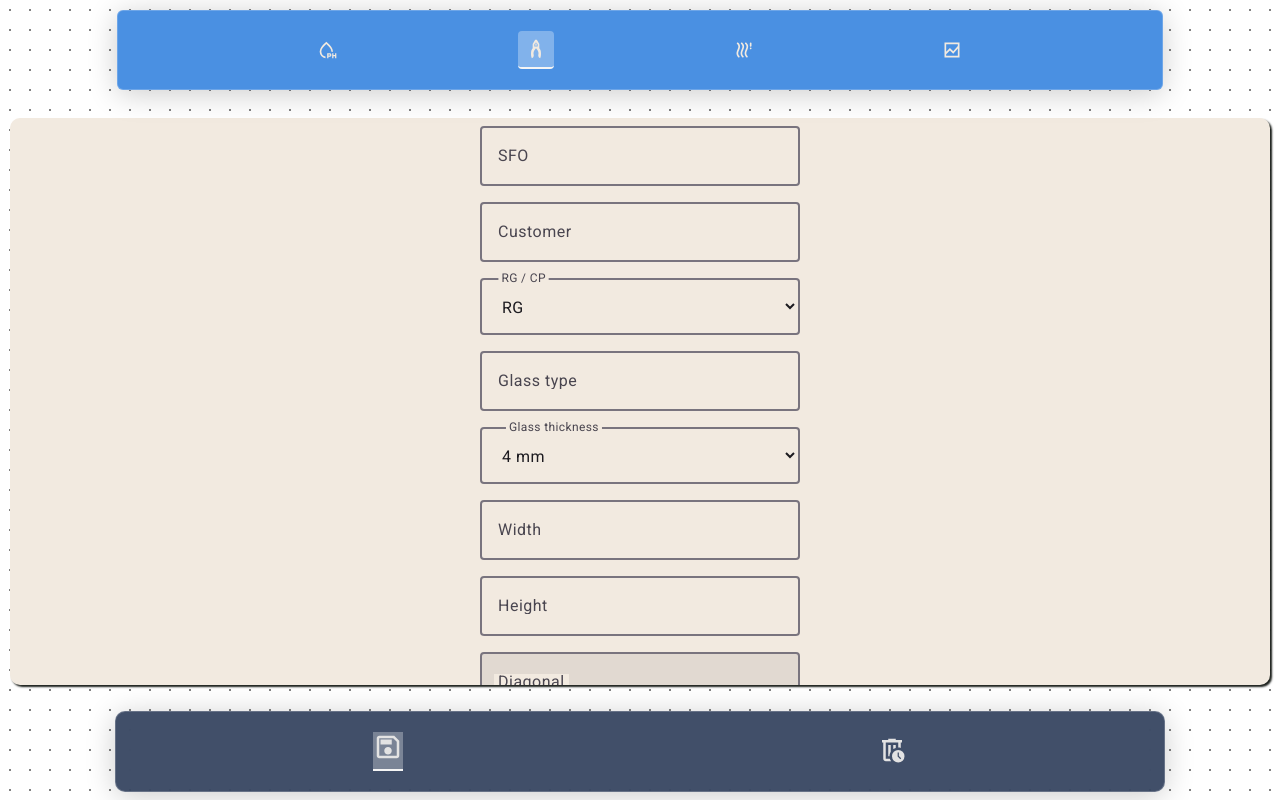
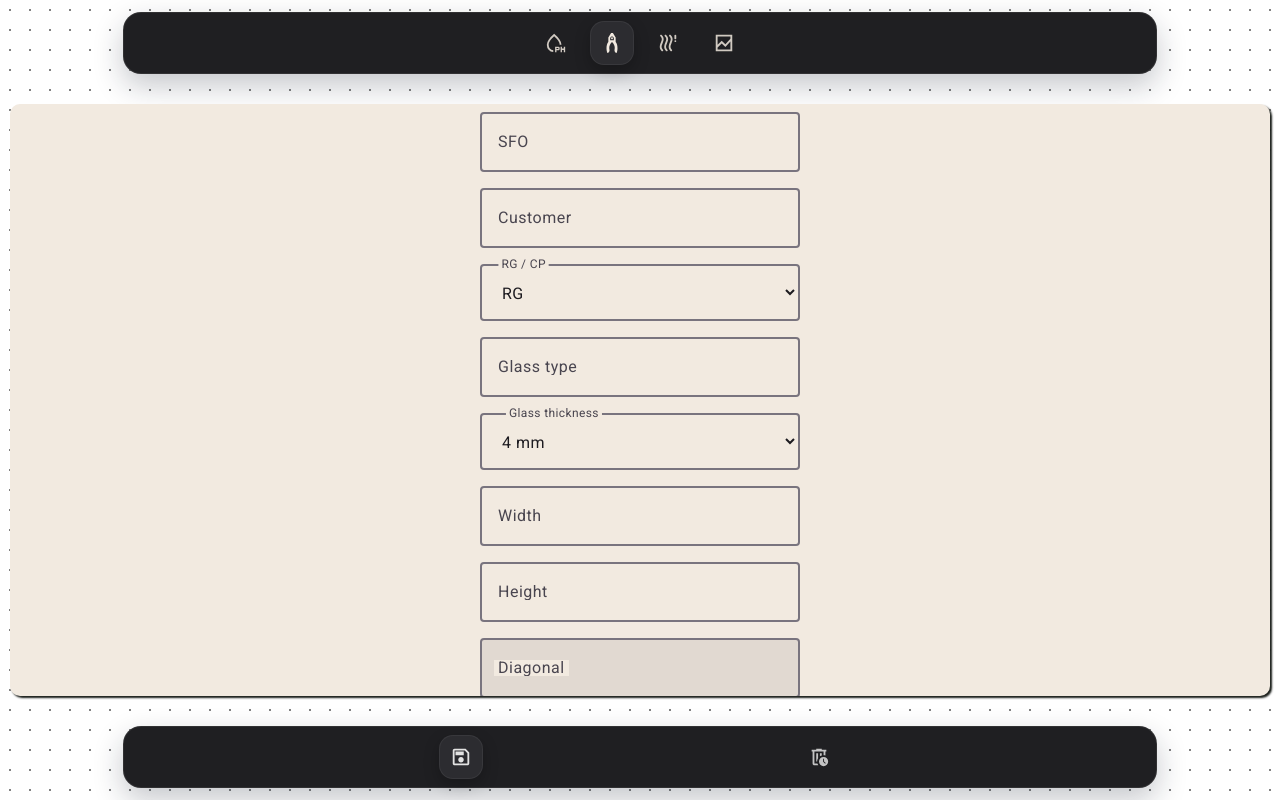
Before and after one commit to shyamrudrapati35/matrixqctools, a React (Vite) app: page /rg/set in a window 1280 px wide. Built offline with nearby package versions, Linux system fonts and the light colour scheme.

Commit message:
added reload feature

```diff
--- a/src/components/main navigation/style.css
+++ b/src/components/main navigation/style.css
@@ -1,32 +1,57 @@
-.mainnav{
+.mainnav {
     grid-area: 1 / 2 / 2 / 12;
-    background-color: #4A90E2;
     display: flex;
-    justify-content: space-evenly;
+    justify-content: center;
     align-items: center;
-    margin: 10px;
-    border-radius: 6px;
-    color: #FFFFFF;
+    gap: 12px;
+    margin: 12px 16px;
+    padding: 8px 14px;
+    border: 1px solid rgba(255, 255, 255, 0.08);
+    border-radius: 18px;
+    background: #1f1f22;
+    box-shadow: 0 12px 30px rgba(15, 23, 42, 0.24);
+    color: #f5f5f7;
 }
 
 .mainnav a {
     display: flex;
     align-items: center;
     justify-content: center;
-    padding: 8px;
-    border-radius: 4px;
-    transition: background-color 0.2s ease;
+    width: 44px;
+    height: 44px;
+    border-radius: 14px;
+    background: transparent;
+    transition: background-color 0.2s ease, transform 0.2s ease, box-shadow 0.2s ease;
 }
 
 .mainnav a:hover {
-    background-color: rgba(255, 255, 255, 0.2);
+    background: rgba(255, 255, 255, 0.08);
+    transform: translateY(-1px);
+}
+
+.mainnav a:focus-visible {
+    outline: none;
+    box-shadow: 0 0 0 3px rgba(0, 113, 227, 0.22);
 }
 
 .mainnav img {
-    width: 20px;
-    height: 20px;
+    width: 22px;
+    height: 22px;
+    opacity: 0.84;
+    transition: opacity 0.2s ease, transform 0.2s ease;
 }
 
-.active{
-    background-color: rgba(255, 255, 255, 0.3);
+.mainnav a:hover img,
+.mainnav a:focus-visible img {
+    opacity: 0.92;
+    transform: scale(1.02);
 }
+
+.mainnav .active {
+    background: #2c2c30;
+    box-shadow: inset 0 0 0 1px rgba(255, 255, 255, 0.06), 0 6px 16px rgba(0, 0, 0, 0.24);
+}
+
+.mainnav .active img {
+    opacity: 1;
+}
--- a/src/components/navigation/style.css
+++ b/src/components/navigation/style.css
@@ -1,22 +1,57 @@
 nav {
     grid-area: 12 / 2 / 13 / 12;
-    background: rgba(45, 60, 89, 0.9);
-    padding: 20px;
     display: flex;
-    justify-content: space-around;
+    justify-content: space-evenly;
     align-items: center;
-    border-radius: 10px;
-
-    margin: 8px;
-
-    backdrop-filter: blur(12px);
-    -webkit-backdrop-filter: blur(12px);
-
-    border: 1px solid rgba(255, 255, 255, 0.2);
-    box-shadow: 0 4px 30px rgba(0, 0, 0, 0.2);
+    gap: 12px;
+    margin: 12px 16px;
+    padding: 8px 14px;
+    border: 1px solid rgba(255, 255, 255, 0.08);
+    border-radius: 18px;
+    background: #1f1f22;
+    box-shadow: 0 12px 30px rgba(15, 23, 42, 0.24);
+    color: #f5f5f7;
 }
 
-.active {
-    padding-bottom: 3px;
-    border-bottom: 2px solid whitesmoke;
+nav a {
+    display: flex;
+    align-items: center;
+    justify-content: center;
+    width: 44px;
+    height: 44px;
+    border-radius: 14px;
+    background: transparent;
+    transition: background-color 0.2s ease, transform 0.2s ease, box-shadow 0.2s ease;
 }
+
+nav a:hover {
+    background: rgba(255, 255, 255, 0.08);
+    transform: translateY(-1px);
+}
+
+nav a:focus-visible {
+    outline: none;
+    box-shadow: 0 0 0 3px rgba(0, 113, 227, 0.22);
+}
+
+nav img {
+    width: 22px;
+    height: 22px;
+    opacity: 0.84;
+    transition: opacity 0.2s ease, transform 0.2s ease;
+}
+
+nav a:hover img,
+nav a:focus-visible img {
+    opacity: 0.92;
+    transform: scale(1.02);
+}
+
+nav .active {
+    background: #2c2c30;
+    box-shadow: inset 0 0 0 1px rgba(255, 255, 255, 0.06), 0 6px 16px rgba(0, 0, 0, 0.24);
+}
+
+nav .active img {
+    opacity: 1;
+}
--- a/src/pages/rgpage/Rg.jsx
+++ b/src/pages/rgpage/Rg.jsx
@@ -1,17 +1,31 @@
 import "./style.css";
-import { useMemo, useState } from "react";
+import { useEffect, useMemo, useState } from "react";
 import { addMeasurement } from "../../lib/indexedDb";
 
 export default function Set({ category }) {
-  const [sfo, setSfo] = useState("");
-  const [customer, setCustomer] = useState("");
-  const [glassType, setGlassType] = useState("");
-  const [glassThickness, setGlassThickness] = useState(4);
+  const draftKey = `rg-form-draft-${category || "rg"}`;
+  const loadDraft = () => {
+    if (typeof window === "undefined") return null;
+
+    try {
+      const storedValue = localStorage.getItem(draftKey);
+      return storedValue ? JSON.parse(storedValue) : null;
+    } catch {
+      return null;
+    }
+  };
+
+  const draft = loadDraft();
+
+  const [sfo, setSfo] = useState(() => draft?.sfo ?? "");
+  const [customer, setCustomer] = useState(() => draft?.customer ?? "");
+  const [glassType, setGlassType] = useState(() => draft?.glassType ?? "");
+  const [glassThickness, setGlassThickness] = useState(() => draft?.glassThickness ?? 4);
   const [glassCategory, setGlassCategory] = useState(
-    category?.trim().toLowerCase() === "cp" ? "cp" : "rg"
+    () => draft?.glassCategory ?? (category?.trim().toLowerCase() === "cp" ? "cp" : "rg")
   );
-  const [width, setWidth] = useState(0);
-  const [height, setHeight] = useState(0);
+  const [width, setWidth] = useState(() => draft?.width ?? 0);
+  const [height, setHeight] = useState(() => draft?.height ?? 0);
   const [saveStatus, setSaveStatus] = useState({ type: "idle", message: "" });
 
   const diagonal = useMemo(() => {
@@ -22,6 +36,20 @@ export default function Set({ category }) {
     const d = Math.hypot(w, h);
     return Number.isFinite(d) ? d.toFixed(2) : "";
   }, [width, height]);
+
+  useEffect(() => {
+    const draftData = {
+      sfo,
+      customer,
+      glassType,
+      glassThickness,
+      glassCategory,
+      width,
+      height,
+    };
+
+    localStorage.setItem(draftKey, JSON.stringify(draftData));
+  }, [draftKey, sfo, customer, glassType, glassThickness, glassCategory, width, height]);
 
   const onSave = async () => {
     setSaveStatus({ type: "idle", message: "" });
@@ -53,6 +81,7 @@ export default function Set({ category }) {
       customer: customer.trim(),
       glassType: glassType.trim(),
       glassThickness: Number.isFinite(t) ? t : null,
+      glassCategory: selectedCategory,
       width: w,
       height: h,
       diagonal: Number.isFinite(d) ? Math.round(d) : null,
@@ -61,6 +90,7 @@ export default function Set({ category }) {
     try {
       await addMeasurement(measurement, selectedCategory);
       setSaveStatus({ type: "success", message: "Saved to IndexedDB." });
+      localStorage.setItem(draftKey, JSON.stringify(measurement));
     } catch (err) {
       setSaveStatus({
         type: "error",
--- a/src/pages/savepage/Save.jsx
+++ b/src/pages/savepage/Save.jsx
@@ -208,6 +208,21 @@ function renderCardRows(m, category) {
   );
 }
 
+function getDraftStorageKey(category) {
+  const normalizedCategory = (category || "").trim().toLowerCase();
+  switch (normalizedCategory) {
+    case "temp":
+      return `temp-form-draft-${normalizedCategory || "temp"}`;
+    case "dgu":
+      return `dgu-form-draft-${normalizedCategory || "dgu"}`;
+    case "rg":
+    case "cp":
+      return `rg-form-draft-${normalizedCategory || "rg"}`;
+    default:
+      return `${normalizedCategory || "form"}-form-draft-${normalizedCategory || "default"}`;
+  }
+}
+
 export default function Save({ category }) {
   const navigate = useNavigate();
   const [items, setItems] = useState([]);
@@ -217,6 +232,8 @@ export default function Save({ category }) {
   const [copySuccess, setCopySuccess] = useState(false);
 
   function onLoadMeasurement(measurement) {
+    const draftKey = getDraftStorageKey(category);
+    localStorage.setItem(draftKey, JSON.stringify(measurement));
     localStorage.setItem(`${category}-load-data`, JSON.stringify(measurement));
     navigate(`/${category}/set`);
   }
```
Also changed, not shown: src/pages/dgupage/Dgu.jsx (+36 -22 lines), src/pages/tempring/Temp.jsx (+61 -19 lines).
